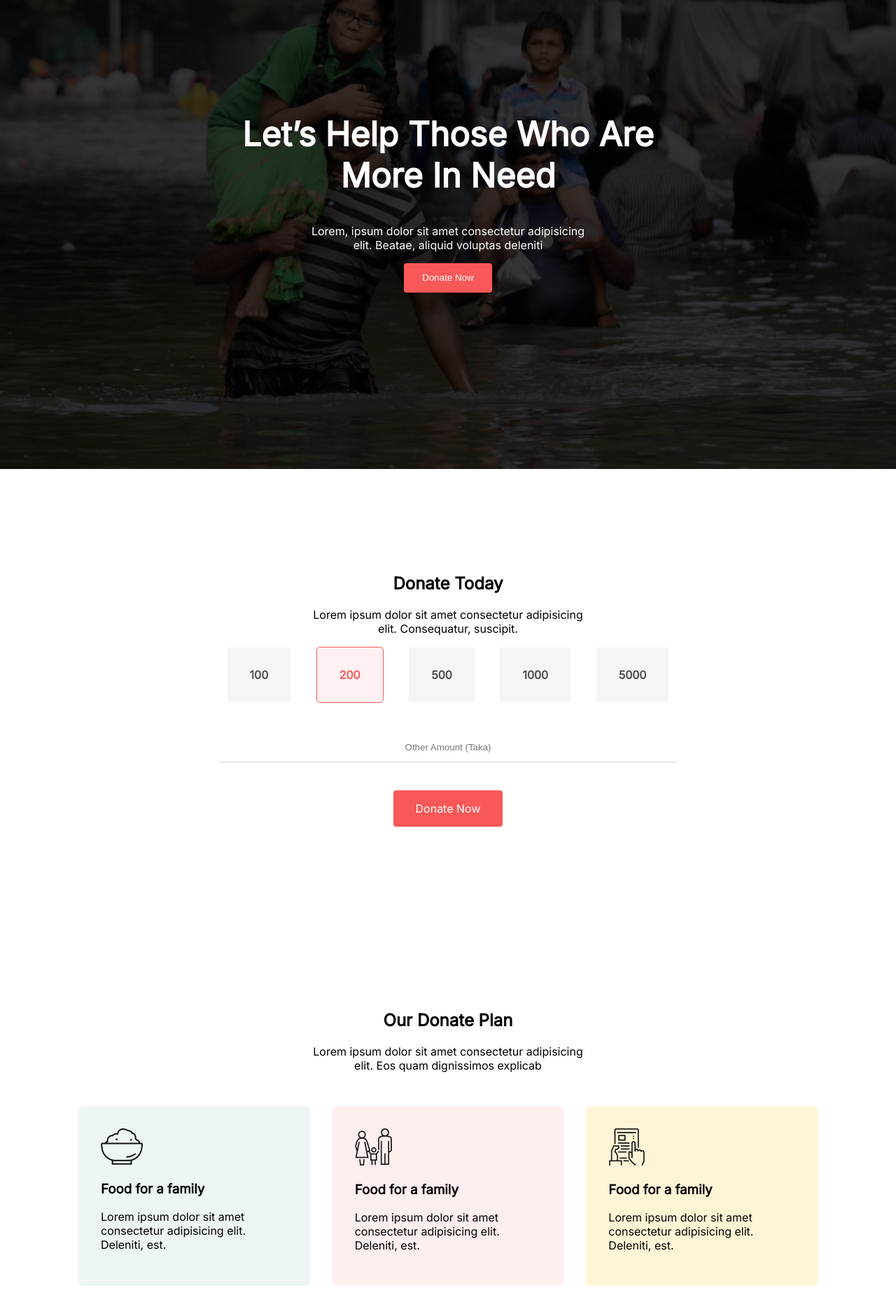
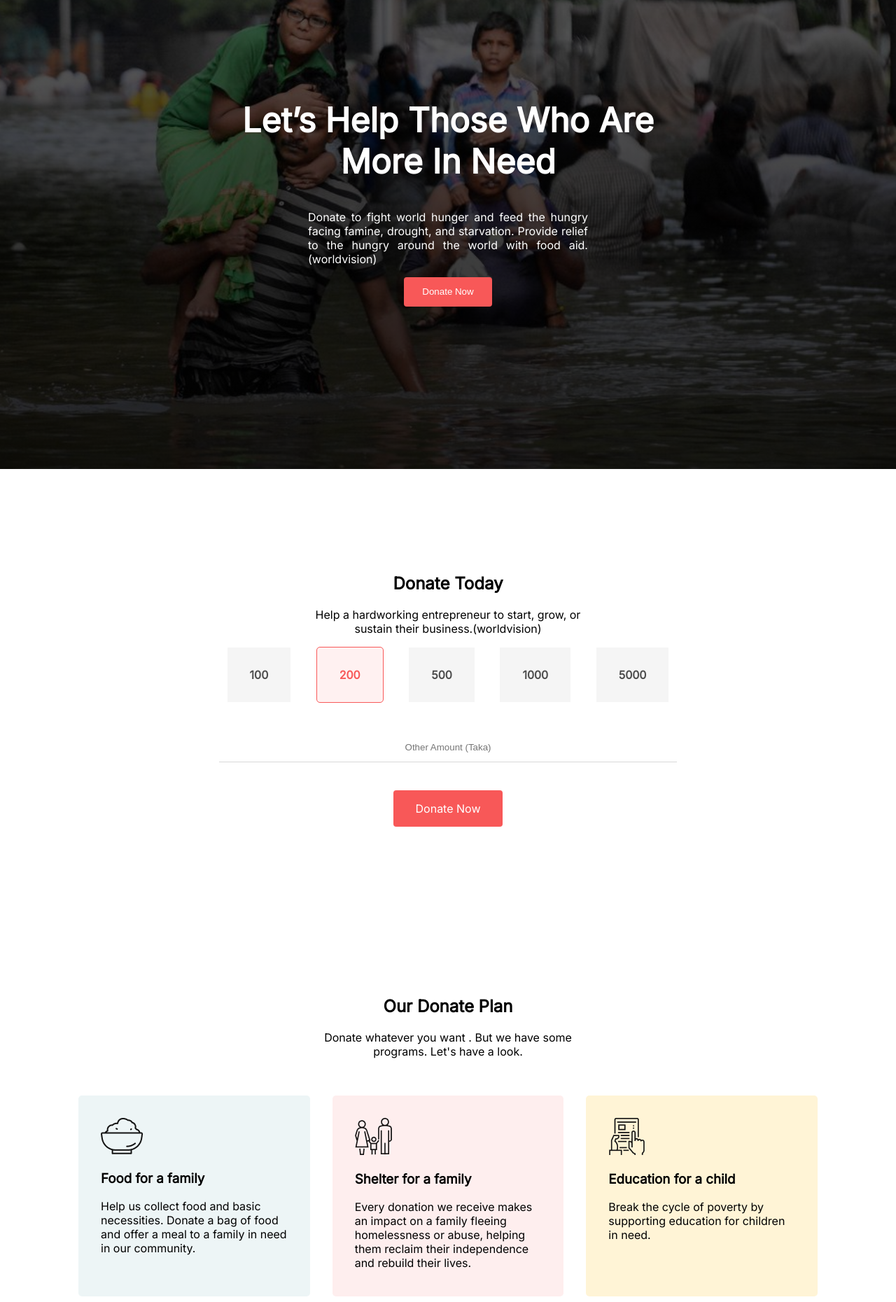
Before and after one commit to imtiajul-islam/Donate_today-ph, a plain HTML site: page index.html in a window 1280 px wide. Shown: the part 130-1990 px from the top of the page at 70% size. Drawn offline with Linux system fonts and the light colour scheme.

Commit message:
fine tuning

```diff
--- a/index.html
+++ b/index.html
@@ -12,17 +12,17 @@
 </head>
 <body>
     <section id="header">
-        <div id="layer"></div>
         <div class="header_content">
             <h1>Let’s Help Those Who Are <br> More In Need</h1>
-            <p class="text_formating">Lorem, ipsum dolor sit amet consectetur adipisicing elit. Beatae, aliquid voluptas deleniti</p>
+            <p style="text-align: justify;" class="text_formating">Donate to fight world hunger and feed the hungry facing famine, drought, and starvation. Provide relief to the hungry
+            around the world with food aid.(worldvision)</p>
             <button class="button">Donate Now</button>
         </div>
     </section>
     <section id="donation_form">
         <div class="title">
             <h1>Donate Today</h1>
-            <p class="text_formating">Lorem ipsum dolor sit amet consectetur adipisicing elit. Consequatur, suscipit.</p>
+            <p class="text_formating">Help a hardworking entrepreneur to start, grow, or sustain their business.(worldvision)</p>
         </div>
         <div id="donation_amount">
             <div class="donation_tk">
@@ -42,23 +42,24 @@
     <section id="donation_plan">
         <div class="title sp_title-box">
             <h1>Our Donate Plan</h1>
-            <p class="text_formating">Lorem ipsum dolor sit amet consectetur adipisicing elit. Eos quam dignissimos explicab</p>
+            <p class="text_formating">Donate whatever you want . But we have some programs. Let's have a look.</p>
         </div>
         <div class="donation_box">
             <div class="box box_one">
                 <img src="img/icon/food.png" alt="Food">
                 <h3>Food for a family</h3>
-                <p>Lorem ipsum dolor sit amet consectetur adipisicing elit. Deleniti, est.</p>
+                <p>Help us collect food and basic necessities. Donate a bag of food and offer a meal to a family in need in our community.</p>
             </div>
             <div class="box box_two">
                 <img src="img/icon/shelter.png" alt="shelter">
-                <h3>Food for a family</h3>
-                <p>Lorem ipsum dolor sit amet consectetur adipisicing elit. Deleniti, est.</p>
+                <h3>Shelter for a family</h3>
+                <p>Every donation we receive makes an impact on a family fleeing homelessness or abuse, helping them reclaim their
+                independence and rebuild their lives.</p>
             </div>
             <div class="box box_three">
                 <img src="img/icon/Frame-1.png" alt="Education">
-                <h3>Food for a family</h3>
-                <p>Lorem ipsum dolor sit amet consectetur adipisicing elit. Deleniti, est.</p>
+                <h3>Education for a child</h3>
+                <p>Break the cycle of poverty by supporting education for children in need.</p>
             </div>
         </div>
         <div class="donation_box"></div>
@@ -79,8 +80,8 @@
     <!-- Corporate partners -->
     <section id="get_my_update">
         <div class="title">
-            <h1>Get My Updates</h1>
-            <p class="text_formating">Lorem ipsum dolor sit amet, consectetur adipisicing elit. Modi, iure. Lorem ipsum dolor .</p>
+            <h1>Sign up for our monthly newsletter:</h1>
+            <p class="text_formating">Get the updates on what we are doing all over the world.</p>
         </div>
         <div class="update_email">
             <!-- Using form to subscribe -->
--- a/style.css
+++ b/style.css
@@ -25,7 +25,7 @@ body{
     font-family: 'Inter', sans-serif;
 }
 #header{
-    background: url(img/cover.jpg) no-repeat;
+    background: linear-gradient(rgba(0, 0, 0, 0.61) , rgba(0, 0, 0, 0.849)) , url(img/cover.jpg) no-repeat center center;
     background-size: cover;
     width: 100%;
     height: 100vh;
@@ -34,22 +34,14 @@ body{
     justify-content: center;
 }
 
-#layer{
-    position: absolute;
-    width: 100%;
-    height: 100vh;
-    background-color: rgba(0, 0, 0, 0.795);
-    z-index: 1;
-}
 .header_content{
     display: flex;
     flex-direction: column;
     align-items: center;
     justify-content: center;
-    position: absolute;
     color:#fff;
     text-align: center;
-    z-index: 2;
+
 }
 .header_content h1{
     font-size: 3em;
```
